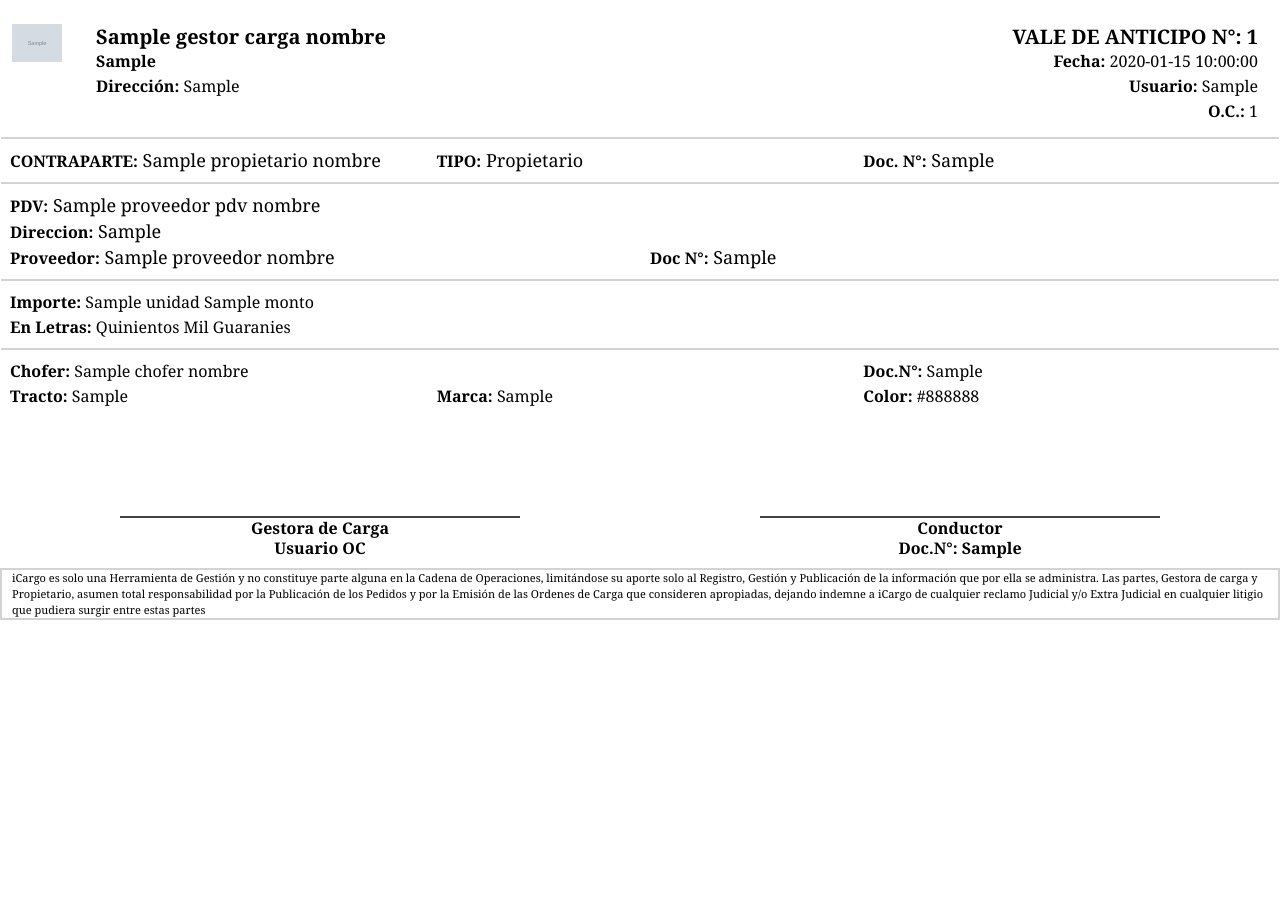
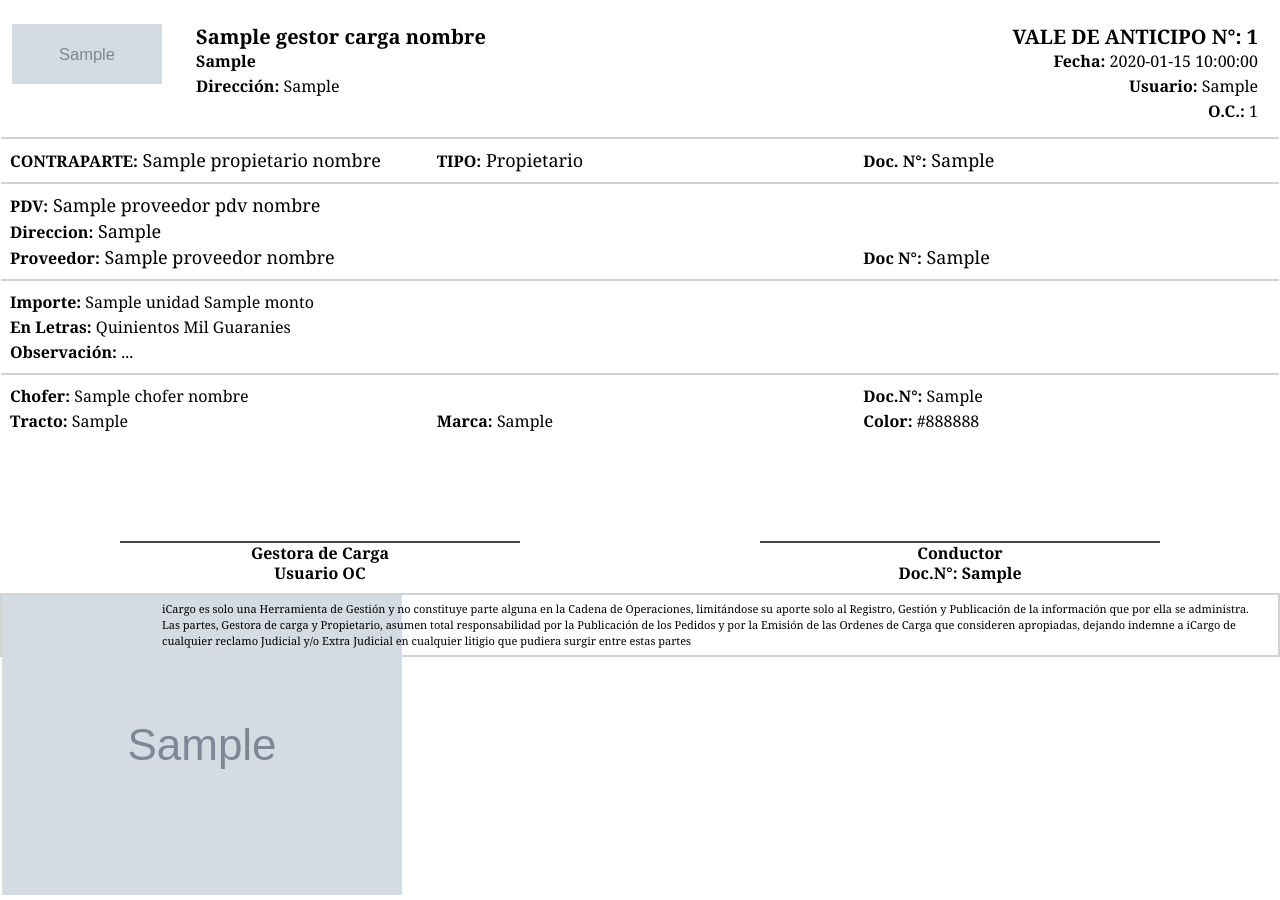
Before and after one commit to marceloalvarezcds/icargo-backend, a Python web app: template app/templates/pdf_anticipo.html in a window 1280 px wide. Before the commit the page ends 620 px from the top, so only its background shows below. Run offline with Jinja, Linux system fonts and the light colour scheme; the template is opened without the code that fills it: most values are stand-ins (such as "Sample title", 1, 10 or a date in 2020); grey boxes marked "Sample" are stand-in pictures.

Commit message:
fix columas y logo

```diff
--- a/app/services/orden_carga_anticipo_retirado.py
+++ b/app/services/orden_carga_anticipo_retirado.py
@@ -214,8 +214,7 @@ def get_orden_carga_anticipo_retirado_pdf_by_id(db: Session, id: int) -> str:
             "proveedor_pdv_nombre": obj.punto_venta.nombre_corto,
             "proveedor_numero_documento": obj.punto_venta.proveedor.numero_documento,
             "proveedor_direccion": obj.punto_venta.proveedor.direccion,
-            #"insumo_descripcion": obj.insumo_descripcion or "Viático",
-            "insumo_descripcion": "Viático",
+            "insumo_descripcion": obj.insumo_descripcion or "Viático",
             "insumo_precio": number_format(obj.insumo_precio) if obj.insumo_precio else 1,
             "insumo_unidad": obj.insumo_unidad_abreviatura or "",
             "monto": number_format(obj.monto_retirado),
@@ -225,11 +224,12 @@ def get_orden_carga_anticipo_retirado_pdf_by_id(db: Session, id: int) -> str:
         # Renderizado del template
         template = templateEnv.get_template("pdf_anticipo.html")
         source_html = template.render(logo=LOGO_IMAGE_URL, times=range(2), **data)
+        logger.info(f'LOGO_IMAGE_URL: {LOGO_IMAGE_URL}')
 
         logger.info('html generado exitosamente')
         # Generación del PDF
         pdf_filename = os.path.join(REPORTS_FOLDER, f"anticipo_{id}.pdf")
-        from_string(source_html, pdf_filename, {"page-size": "Legal"})
+        from_string(source_html, pdf_filename, options={"enable-local-file-access": "", "page-size": "Legal"})
 
         logger.info('PDF generado exitosamente')
         return f"anticipo_{id}.pdf"
--- a/app/templates/pdf_anticipo.html
+++ b/app/templates/pdf_anticipo.html
@@ -156,18 +156,6 @@
       align-self: flex-end;
     }
 
-    .gestor-logo{
-      img {
-        width: 50px;
-      }
-    }
-
-    .logo-container{
-      img {
-        width: 50px;
-      }
-    }
-
     .text-right{
       text-align: right;
     }
@@ -187,7 +175,7 @@
     <div class="table table0 fs2">
       <div class="td gestor-logo">
         {% if gestor_carga_logo %}
-        <img src="{{gestor_carga_logo}}" />
+        <img src="{{gestor_carga_logo}}" style="width: 150px; height: 60px" />
         {% else %}
         <div class="center fs3 lh3 bold gray">
           LOGO
@@ -257,6 +245,8 @@
         </p>
       </div>
 
+      <div class="flex1 td align-down"></div>
+
       <div class="flex1 td align-down">
         <p class="fs4 lh3">
           <span  class="bold fs5 lh3">Doc N°:</span> {{proveedor_numero_documento}}
@@ -275,6 +265,9 @@
         </p>
         <p class="fs5 lh3">
           <span  class="bold fs5 lh3">En Letras:</span> Quinientos Mil Guaranies
+        </p>
+        <p class="fs5 lh3">
+          <span  class="bold fs5 lh3">Observación:</span> ...
         </p>
       </div>
 
@@ -322,6 +315,9 @@
     </div>
 
     <div class="logo-container table box align-center mt10">
+      <div style="width: 150px; height: 60px">
+        <img src="{{logo}}" alt="iCargo" />
+      </div>
       <p class="fs6 lh4 flex1">
         iCargo es solo una Herramienta de Gestión y no constituye parte alguna
         en la Cadena de Operaciones, limitándose su aporte solo al Registro,
```
